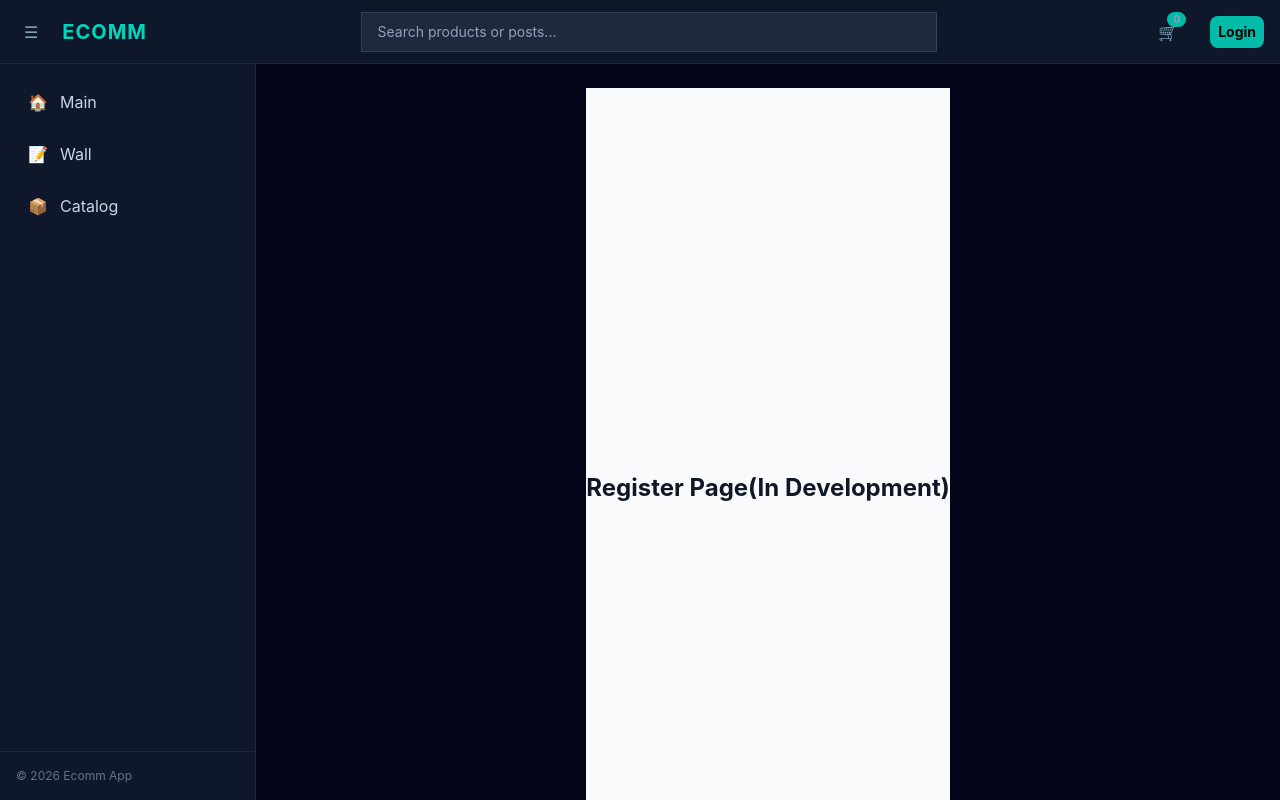
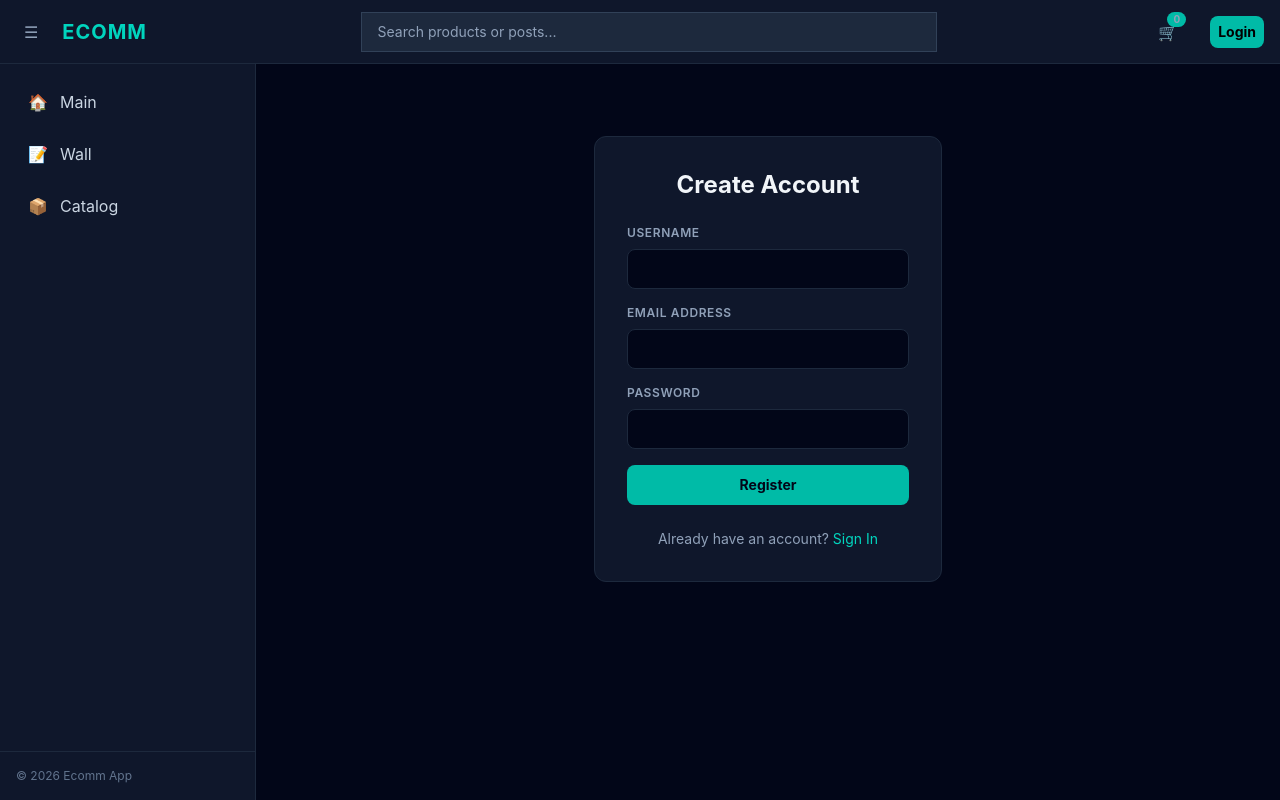
Before and after one commit to SPBpiraT/ecommerce-app, a React (Vite) app in the folder frontend/ecommerce-app.client/: page /register in a window 1280 px wide. Built offline with nearby package versions, Linux system fonts and the light colour scheme; no server answers.

Commit message:
Add Register and ConfirmEmail pages

```diff
--- a/frontend/ecommerce-app.client/src/pages/auth/ConfirmEmailPage.jsx
+++ b/frontend/ecommerce-app.client/src/pages/auth/ConfirmEmailPage.jsx
@@ -1,7 +1,66 @@
+import { useEffect, useState } from 'react';
+import { useSearchParams, Link } from 'react-router-dom';
+import { confirmEmail } from '../../services/authService';
+
 export default function ConfirmEmailPage() {
+  const [searchParams] = useSearchParams();
+  const [status, setStatus] = useState('verifying'); // 'verifying', 'success', 'error'
+  const [message, setMessage] = useState('');
+
+  useEffect(() => {
+    const token = searchParams.get('token');
+
+    if (!token) {
+      setStatus('error');
+      setMessage('Activation token is missing.');
+      return;
+    }
+
+    confirmEmail(token)
+      .then(() => {
+        setStatus('success');
+      })
+      .catch((err) => {
+        setStatus('error');
+        setMessage(err.response?.data?.Message || 'The token is invalid or has expired.');
+      });
+  }, [searchParams]);
+
   return (
-    <div className="flex min-h-screen items-center justify-center bg-gray-50">
-      <h1 className="text-2xl font-bold text-gray-900">Email Confirmation...</h1>
+    <div className="my-16 bg-slate-900 border border-slate-800 p-8 rounded-xl text-center">
+
+      {status === 'verifying' && (
+        <>
+          <div className="animate-spin inline-block w-8 h-8 border-4 border-teal-500 border-t-transparent rounded-full mb-4"></div>
+          <h2 className="text-xl font-bold text-slate-100">Verifying your email...</h2>
+          <p className="text-slate-400 text-sm mt-2">Please wait, we are validating your token.</p>
+        </>
+      )}
+
+      {status === 'success' && (
+        <>
+          <div className="text-4xl mb-4">✅</div>
+          <h2 className="text-2xl font-bold text-slate-100 mb-4">Email Confirmed!</h2>
+          <p className="text-slate-400 text-sm mb-6">
+            Your account is now fully activated. You can safely log into the system.
+          </p>
+          <Link to="/login" className="inline-block px-6 py-2 bg-teal-500 text-slate-950 text-sm font-bold rounded-lg hover:bg-teal-400 transition-colors">
+            Sign In
+          </Link>
+        </>
+      )}
+
+      {status === 'error' && (
+        <>
+          <div className="text-4xl mb-4">❌</div>
+          <h2 className="text-2xl font-bold text-red-400 mb-4">Verification Failed</h2>
+          <p className="text-slate-400 text-sm mb-6">{message}</p>
+          <Link to="/register" className="inline-block px-6 py-2 bg-slate-950 border border-slate-800 text-sm font-semibold text-teal-400 rounded-lg hover:bg-slate-800 transition-colors">
+            Back to Registration
+          </Link>
+        </>
+      )}
+
     </div>
   );
 }
--- a/frontend/ecommerce-app.client/src/pages/auth/LoginPage.jsx
+++ b/frontend/ecommerce-app.client/src/pages/auth/LoginPage.jsx
@@ -26,6 +26,7 @@ export default function LoginPage() {
 
   return (
     <div className="my-12 bg-slate-900 border border-slate-800 p-8 rounded-xl">
+
       <h2 className="text-2xl font-bold text-slate-100 mb-6 text-center">Sign In</h2>
 
       {error && (
@@ -35,6 +36,7 @@ export default function LoginPage() {
       )}
 
       <form onSubmit={handleSubmit} className="space-y-4">
+
         <div>
           <label className="block text-xs font-semibold text-slate-400 uppercase tracking-wider mb-2">Username</label>
           <input
@@ -64,11 +66,13 @@ export default function LoginPage() {
         >
           {loading ? 'Signing In...' : 'Sign In'}
         </button>
+
       </form>
 
       <p className="text-sm text-slate-400 text-center mt-6">
         New to Ecomm? <Link to="/register" className="text-teal-400 hover:underline">Create an account</Link>
       </p>
+
     </div>
   );
 }
--- a/frontend/ecommerce-app.client/src/pages/auth/RegisterPage.jsx
+++ b/frontend/ecommerce-app.client/src/pages/auth/RegisterPage.jsx
@@ -1,7 +1,90 @@
+import { useState } from 'react';
+import { Link, useNavigate } from 'react-router-dom';
+import { register } from '../../services/authService';
+
 export default function RegisterPage() {
+  const [username, setUsername] = useState('');
+  const [email, setEmail] = useState('');
+  const [password, setPassword] = useState('');
+  const [error, setError] = useState('');
+  const [loading, setLoading] = useState(false);
+  const navigate = useNavigate();
+
+  const handleSubmit = async (e) => {
+    e.preventDefault();
+    setError('');
+    setLoading(true);
+
+    try {
+      await register(username, email, password);
+      navigate('/register-success');
+    } catch (err) {
+      setError(err.response?.data?.Message || 'Registration failed. Try again.');
+    } finally {
+      setLoading(false);
+    }
+  };
+
   return (
-    <div className="flex min-h-screen items-center justify-center bg-gray-50">
-      <h1 className="text-2xl font-bold text-gray-900">Register Page(In Development)</h1>
+    <div className="my-12 bg-slate-900 border border-slate-800 p-8 rounded-xl">
+
+      <h2 className="text-2xl font-bold text-slate-100 mb-6 text-center">Create Account</h2>
+
+      {error && (
+        <div className="bg-red-500/10 border border-red-500 text-red-400 text-sm p-3 rounded-lg mb-4">
+          {error}
+        </div>
+      )}
+
+      <form onSubmit={handleSubmit} className="space-y-4">
+
+        <div>
+          <label className="block text-xs font-semibold text-slate-400 uppercase tracking-wider mb-2">Username</label>
+          <input
+            type="text"
+            required
+            value={username}
+            onChange={(e) => setUsername(e.target.value)}
+            className="w-full h-10 bg-slate-950 border border-slate-800 focus:border-teal-500 focus:outline-none px-4 text-slate-100 rounded-lg transition-colors"
+          />
+        </div>
+
+        <div>
+          <label className="block text-xs font-semibold text-slate-400 uppercase tracking-wider mb-2">Email Address</label>
+          <input
+            type="email"
+            required
+            value={email}
+            onChange={(e) => setEmail(e.target.value)}
+            className="w-full h-10 bg-slate-950 border border-slate-800 focus:border-teal-500 focus:outline-none px-4 text-slate-100 rounded-lg transition-colors"
+          />
+        </div>
+
+        <div>
+          <label className="block text-xs font-semibold text-slate-400 uppercase tracking-wider mb-2">Password</label>
+          <input
+            type="password"
+            required
+            value={password}
+            onChange={(e) => setPassword(e.target.value)}
+            className="w-full h-10 bg-slate-950 border border-slate-800 focus:border-teal-500 focus:outline-none px-4 text-slate-100 rounded-lg transition-colors"
+          />
+        </div>
+
+        <button
+          type="submit"
+          disabled={loading}
+          className="w-full h-10 bg-teal-500 hover:bg-teal-400 disabled:bg-teal-800 text-slate-950 font-bold text-sm rounded-lg transition-colors"
+        >
+          {loading ? 'Creating Account...' : 'Register'}
+        </button>
+
+      </form>
+
+      <p className="text-sm text-slate-400 text-center mt-6">
+        Already have an account? <Link to="/login" className="text-teal-400 hover:underline">Sign In</Link>
+      </p>
+
     </div>
   );
 }
--- a/frontend/ecommerce-app.client/src/pages/auth/RegisterSuccessPage.jsx
+++ b/frontend/ecommerce-app.client/src/pages/auth/RegisterSuccessPage.jsx
@@ -0,0 +1,21 @@
+import { Link } from 'react-router-dom';
+
+export default function RegisterSuccessPage() {
+  return (
+    <div className="max-w-md my-16 bg-slate-900 border border-slate-800 p-8 rounded-xl text-center">
+
+      <div className="text-4xl mb-4">👌</div>
+      <h2 className="text-2xl font-bold text-slate-100 mb-4">Registration Successful!</h2>
+      <p className="text-slate-400 text-sm mb-6 leading-relaxed">
+        We have sent a confirmation link to your email address. Please check your inbox and click the link to activate your account.
+      </p>
+      <Link
+        to="/login"
+        className="inline-block px-6 py-2 bg-slate-950 border border-slate-800 text-sm font-semibold text-teal-400 rounded-lg hover:bg-slate-800 transition-colors"
+      >
+        Go to Login
+      </Link>
+
+    </div>
+  );
+}
```
